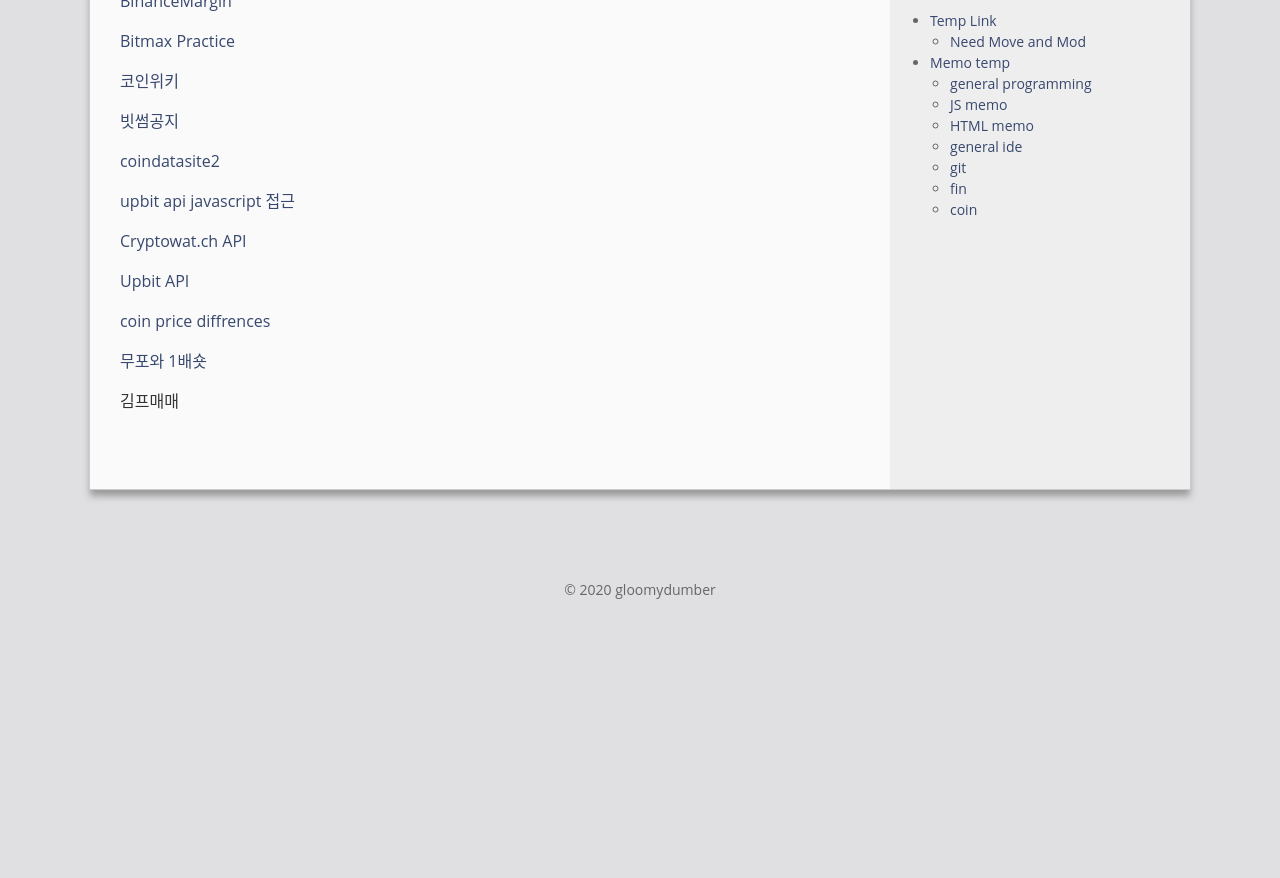
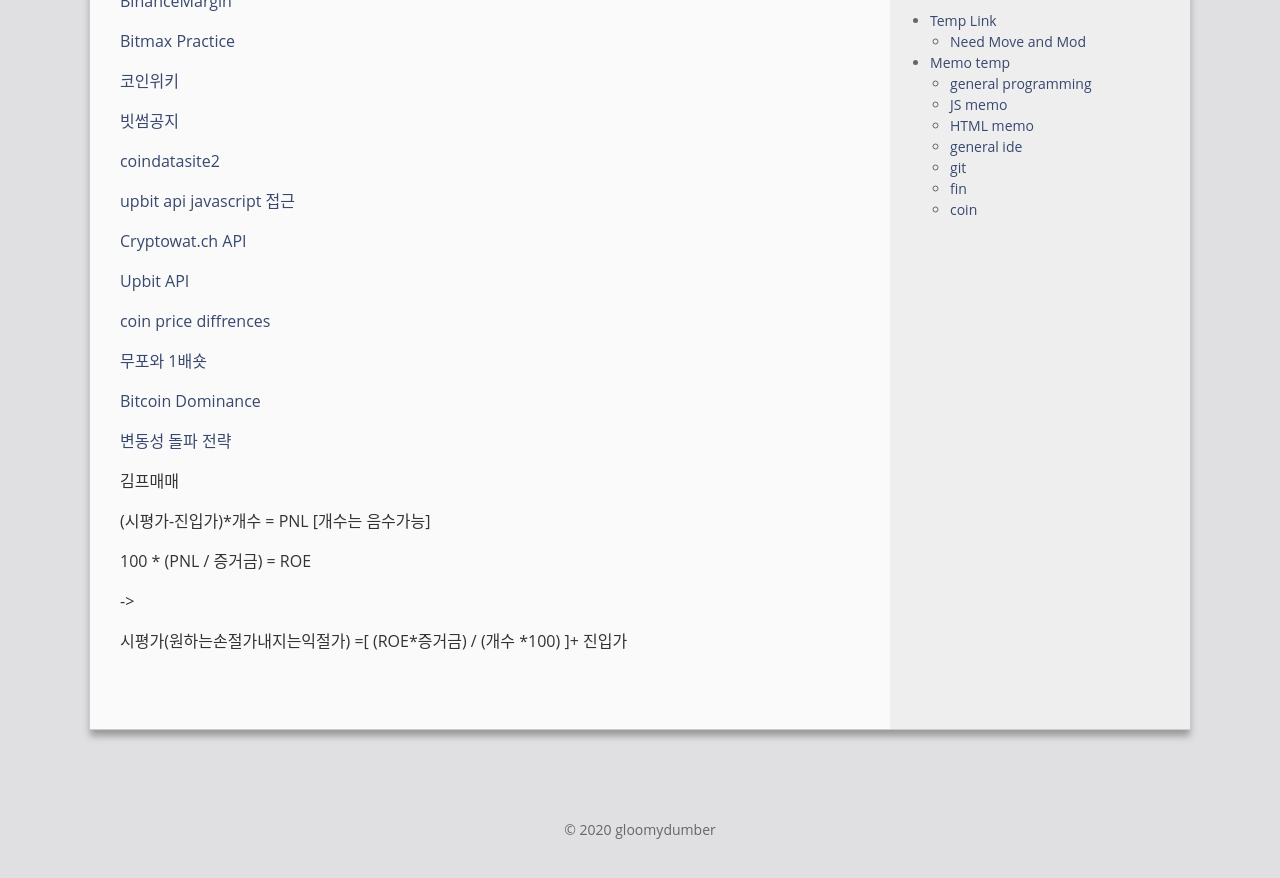
Before and after one commit to gloomydumber/copy, a Jekyll site: the page built from _posts/2020-03-01-TempLink.md, in a window 1280 px wide and 900 px high, scrolled down 3617 px. Shown: the top 878 px of the window. Built offline with Jekyll 4.4.1, drawn with Linux system fonts in a browser that asks for light colours; comment, search, counter and statistics services are not loaded; before the commit the page ends 4277 px from its top, so only the background shows below that.

Commit message:
PostModded

```diff
--- a/_posts/2020-03-01-TempLink.md
+++ b/_posts/2020-03-01-TempLink.md
@@ -188,4 +188,16 @@ CDS
 
 [무포와 1배숏](https://everyhark.tistory.com/436){: target="\_blank"}
 
+[Bitcoin Dominance](https://sandp-family.tistory.com/32){: target="\_blank"}
+
+[변동성 돌파 전략](https://www.dogdrip.net/245538574){: target="\_blank"}
+
 김프매매
+
+(시평가-진입가)\*개수 = PNL [개수는 음수가능]
+
+100 \* (PNL / 증거금) = ROE
+
+->
+
+시평가(원하는손절가내지는익절가) =[ (ROE*증거금) / (개수 *100) ]+ 진입가
```
Also changed, not shown: _posts/2020-05-24-generalnodejs.md (+10 -0 lines).
